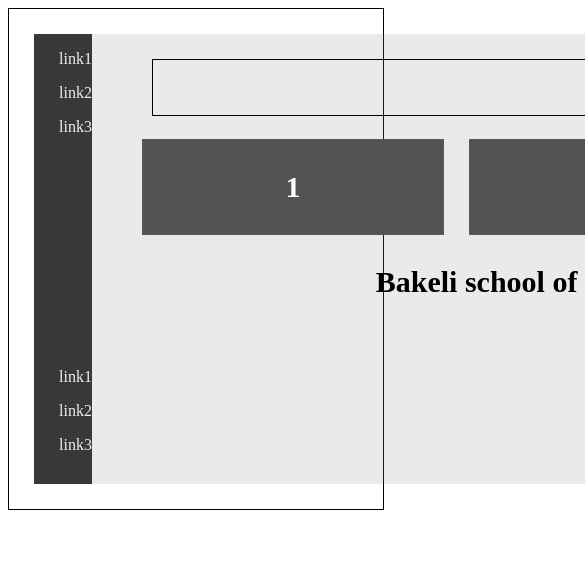
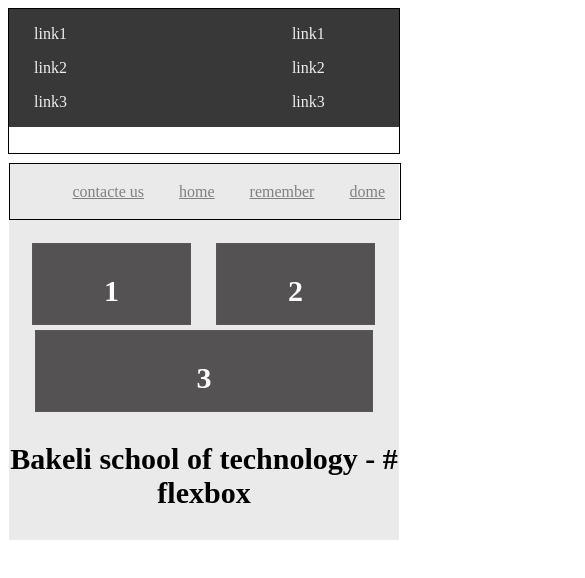
Before and after one commit to sindysirabonang821/layout, a plain HTML site: page index.html in a window 390 px wide. Shown: the top 578 px of the page, 585 px wide, since content can reach past the window. Drawn offline with Linux system fonts and the light colour scheme.

Commit message:
first commit

```diff
--- a/index.html
+++ b/index.html
@@ -37,8 +37,10 @@
         </div>
         <br>
         <div class="vert">
+            <div class="verte">
         <div class="div1"><h1>1</h1></div>
         <div class="div1"><h1>2</h1></div>
+    </div>
         <div class="div1"><h1 >3</h1></div>
         </div>
         <h1 class="sir">Bakeli school of technology - <span class="mir"># flexbox</span></h1>
--- a/style.css
+++ b/style.css
@@ -53,6 +53,9 @@ a{
     align-items: center;
     margin-right: 50px;
 }
+.verte{
+    display: flex;
+}
 .div1{
     width: 300px;
     border: 1px solid rgba(135, 127, 127, 0.13);
@@ -63,44 +66,43 @@ a{
 h1{
     font-size: 30px;
 }
-@media screen and (max-width: 300px) {
+@media screen  and (min-width:350px) and (max-width:500px) {
     body{
-        background-color: #fff;
+        width: 100%;
+    }
+    header{
+        display: flex;
+        flex-direction: row;
+        width: 100%;
+        height: 10rem;
+        margin: auto;
+    }
+    nav{
+        margin: auto;
+        width: 100%;
     }
     section{
-        width: 500px;
-        height: 500px;
         display: flex;
         flex-direction: column;
-        align-items: center;
-        justify-content: center;
-        border: 1px solid black;
-    }
-    header{
-        background-color:rgba(0, 0, 0, 0.781);
-        color: #eee;
-        width: 100px;
-        height: 55px;
-        /* margin-left: 25px; */
-        gap: 20px;
-    }
-    div{
-        margin-left: 13px;
-    }
-    nav{
-        width: 200px;
-        height: 450px;
-        text-align: center;
-        align-items: center;
-        background-color: rgba(128, 128, 128, 0.169);
+        height: 9rem;
+        width: 100%;
     }
     .or{
-        border: 1px solid black;
-        gap: 20px;
+        width: 100%;
+        margin: auto;
+    }
+    .div1{
+        width: 21rem;
+        height: 5rem;
+    }
+    .vert{
         display: flex;
-        align-items: center;
-        justify-content: end;
-        width: 50px;
-        height: 55px;
+        flex-direction: column;
     }
+    .verte{
+        display: flex;
+        width: 23rem;
+        margin-left: -1px;
+    }
+
 }
```
